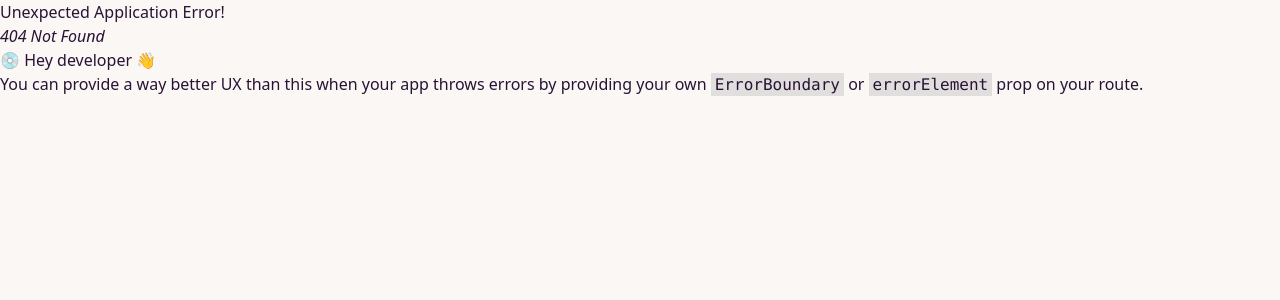
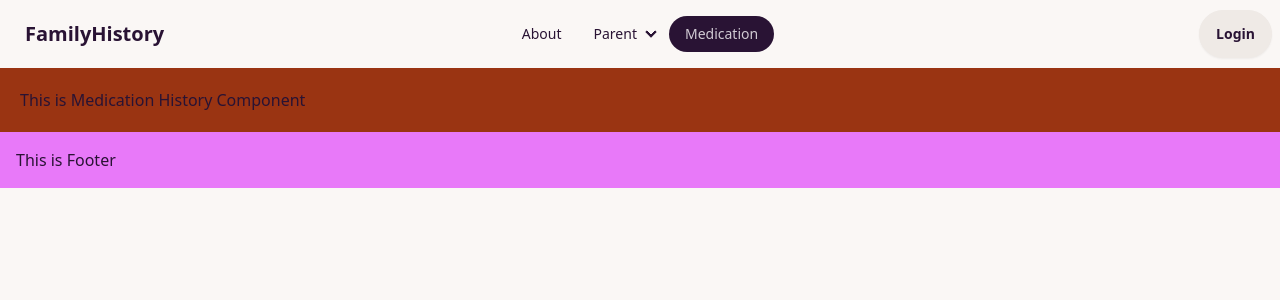
Before and after one commit to Aminul667/med, a React (Vite) app: page /medication in a window 1280 px wide. Before the commit this address had no page. Shown: the top 300 px of the page. Built offline with nearby package versions, Linux system fonts and the light colour scheme.

Commit message:
added medication component

```diff
--- a/src/Routes/Routes.jsx
+++ b/src/Routes/Routes.jsx
@@ -2,6 +2,7 @@ import { createBrowserRouter } from "react-router-dom";
 import Main from "../Layout/Main";
 import Home from "../pages/Home/Home";
 import About from "../pages/About/About";
+import AddMedication from "../pages/AddMedication/AddMedication";
 
 const router = createBrowserRouter([
   {
@@ -16,6 +17,10 @@ const router = createBrowserRouter([
         path: "about",
         element: <About></About>,
       },
+      {
+        path: "medication",
+        element: <AddMedication></AddMedication>,
+      },
     ],
   },
 ]);
--- /dev/null
+++ b/src/pages/AddMedication/AddMedication.jsx
@@ -0,0 +1,10 @@
+
+const AddMedication = () => {
+    return (
+        <div>
+            <h2 className="p-5 bg-orange-800">This is Medication History Component</h2>
+        </div>
+    );
+};
+
+export default AddMedication;
--- a/src/pages/Shared/NavBar/NavBar.jsx
+++ b/src/pages/Shared/NavBar/NavBar.jsx
@@ -40,11 +40,13 @@ const NavBar = () => {
               </ul>
             </li>
             <li>
-              <a>Item 3</a>
+              <NavLink to="/medication">Medication</NavLink>
             </li>
           </ul>
         </div>
-        <NavLink to="/" className="btn btn-ghost text-xl">FamilyHistory</NavLink>
+        <NavLink to="/" className="btn btn-ghost text-xl">
+          FamilyHistory
+        </NavLink>
       </div>
       <div className="navbar-center hidden lg:flex">
         <ul className="menu menu-horizontal px-1">
@@ -65,7 +67,7 @@ const NavBar = () => {
             </details>
           </li>
           <li>
-            <a>Item 3</a>
+            <NavLink to="/medication">Medication</NavLink>
           </li>
         </ul>
       </div>
```
